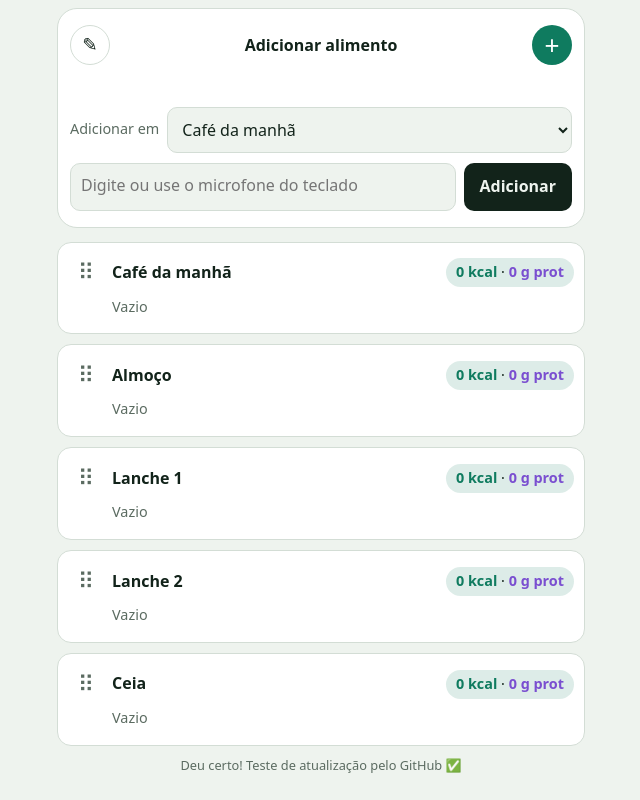
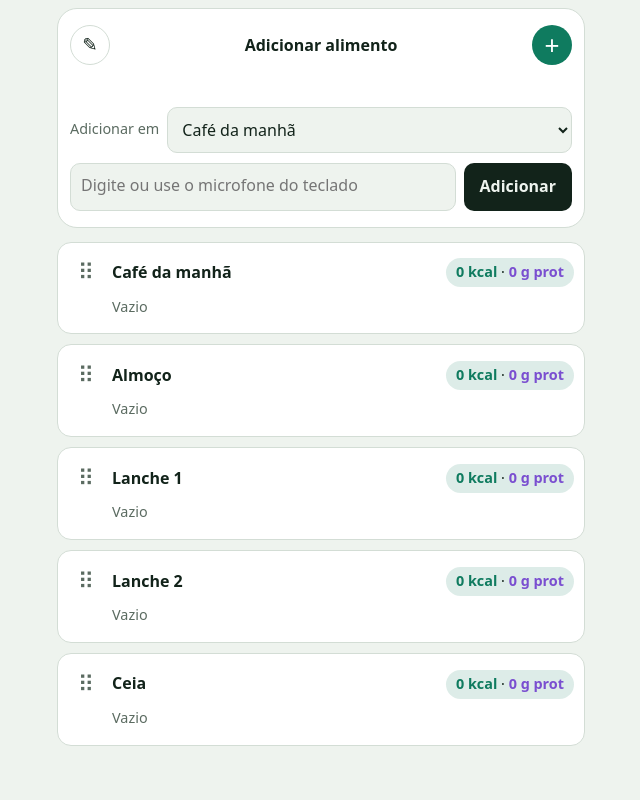
Before and after one commit to vfrochaasus/Dieta, a plain HTML site: page index.html in a window 1280 px wide. Shown: the part 368-1168 px from the top of the page, without its empty margins (319-959 px from the left). After the commit the page ends 1140 px from the top, so only its background shows below. Drawn offline with Linux system fonts and the light colour scheme.

Commit message:
Remove legenda de teste

```diff
--- a/index.html
+++ b/index.html
@@ -180,7 +180,6 @@ textarea{flex:1;resize:none;height:48px}
 <p class="note" id="moNote"></p>
 </div>
 <div id="bd" hidden></div>
-<p class="note" style="text-align:center">Deu certo! Teste de atualização pelo GitHub ✅</p>
 </main>
 <script>
 var BLOCKS={cafe:"Café da manhã",almoco:"Almoço",l1:"Lanche 1",l2:"Lanche 2",ceia:"Ceia"};
```
